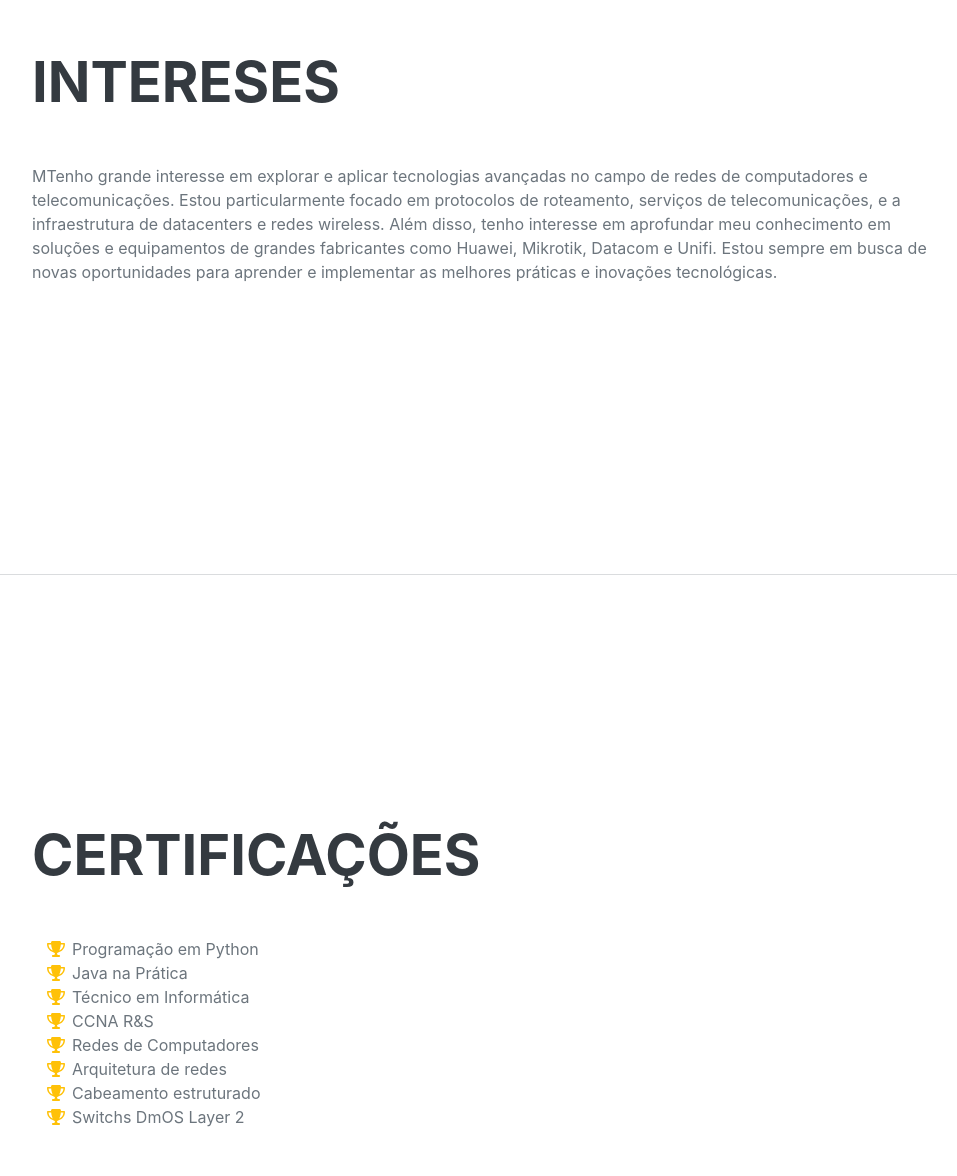
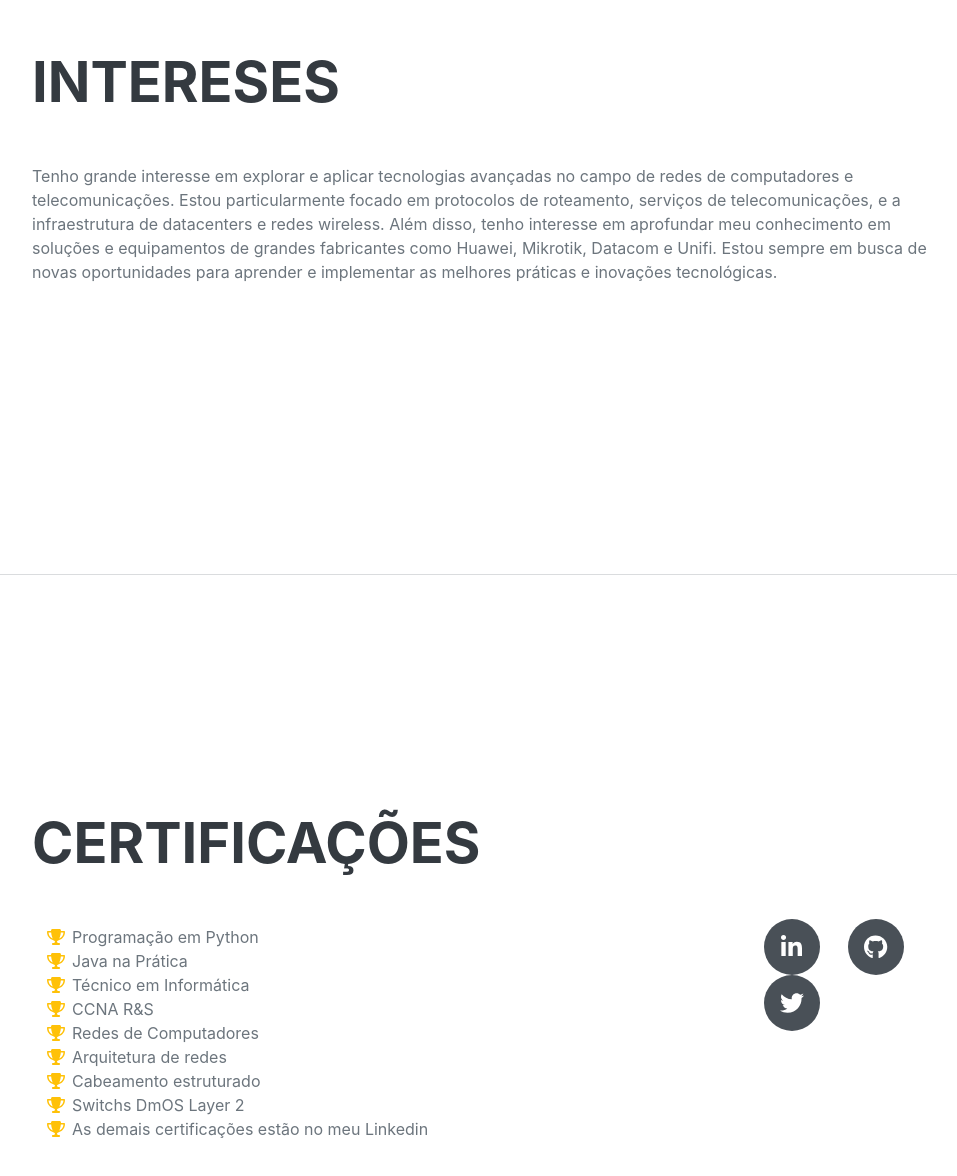
Before and after one commit to jao-victor/meuPortifolio, a plain HTML site: page index.html in a window 1280 px wide. Shown: the part 4016-5192 px from the top of the page, without its empty margins (288-1245 px from the left). Drawn offline with nearby package versions, Linux system fonts and the light colour scheme; a web font is replaced by a local one.

Commit message:
Update index.html

```diff
--- a/index.html
+++ b/index.html
@@ -179,7 +179,7 @@
             <section class="resume-section" id="interests">
                 <div class="resume-section-content">
                     <h2 class="mb-5">Intereses</h2>
-                    <p>MTenho grande interesse em explorar e aplicar tecnologias avançadas no campo de redes de computadores e telecomunicações.
+                    <p>Tenho grande interesse em explorar e aplicar tecnologias avançadas no campo de redes de computadores e telecomunicações.
                        Estou particularmente focado em protocolos de roteamento, serviços de telecomunicações, e a infraestrutura de datacenters e redes wireless.
                      Além disso, tenho interesse em aprofundar meu conhecimento em soluções e equipamentos de grandes fabricantes como Huawei, Mikrotik, Datacom e Unifi.
                      Estou sempre em busca de novas oportunidades para aprender e implementar as melhores práticas e inovações tecnológicas.</p>
@@ -236,8 +236,20 @@
 
                             Switchs DmOS Layer 2
                         </li>
+                        <li>
+                            <span class="fa-li"><i class="fas fa-trophy text-warning"></i></span>
+
+                            As  demais certificações estão  no meu Linkedin
+                        </li>
                     </ul>
                 </div>
+
+            <div class="social-icons">
+                        <a class="social-icon" href="https://www.linkedin.com/in/joao-victor-164839241/"><i class="fab fa-linkedin-in"></i></a>
+                        <a class="social-icon" href="https://github.com/jao-victor"><i class="fab fa-github"></i></a>
+                        <a class="social-icon" href="https://twitter.com/_jaovictor__"><i class="fab fa-twitter"></i></a>
+                    </div>
+
             </section>
         </div>
 
```
